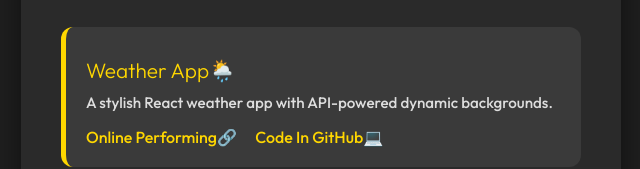
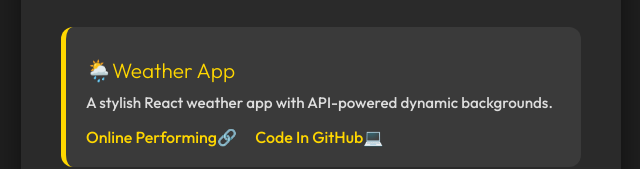
Before and after one commit to saba97/sabavafaie.github.io, a plain HTML site: page project.html in a window 1280 px wide. Shown: the part 655-824 px from the top of the page, 319-959 px from the left. Drawn offline with nearby package versions, Linux system fonts and the light colour scheme.

Commit message:
Update project.html

```diff
--- a/project.html
+++ b/project.html
@@ -43,7 +43,7 @@
     </div>
   <!------Weather App----------->
   <div class="project-card">
-      <h2>Weather App🌦️</h2>
+      <h2>🌦️Weather App</h2>
       <p>A stylish React weather app with API-powered dynamic backgrounds.</p>
       <div class="project-links">
         <a href="https://saba97.github.io/weather-app/" target="_blank">Online Performing🔗 </a>
```
